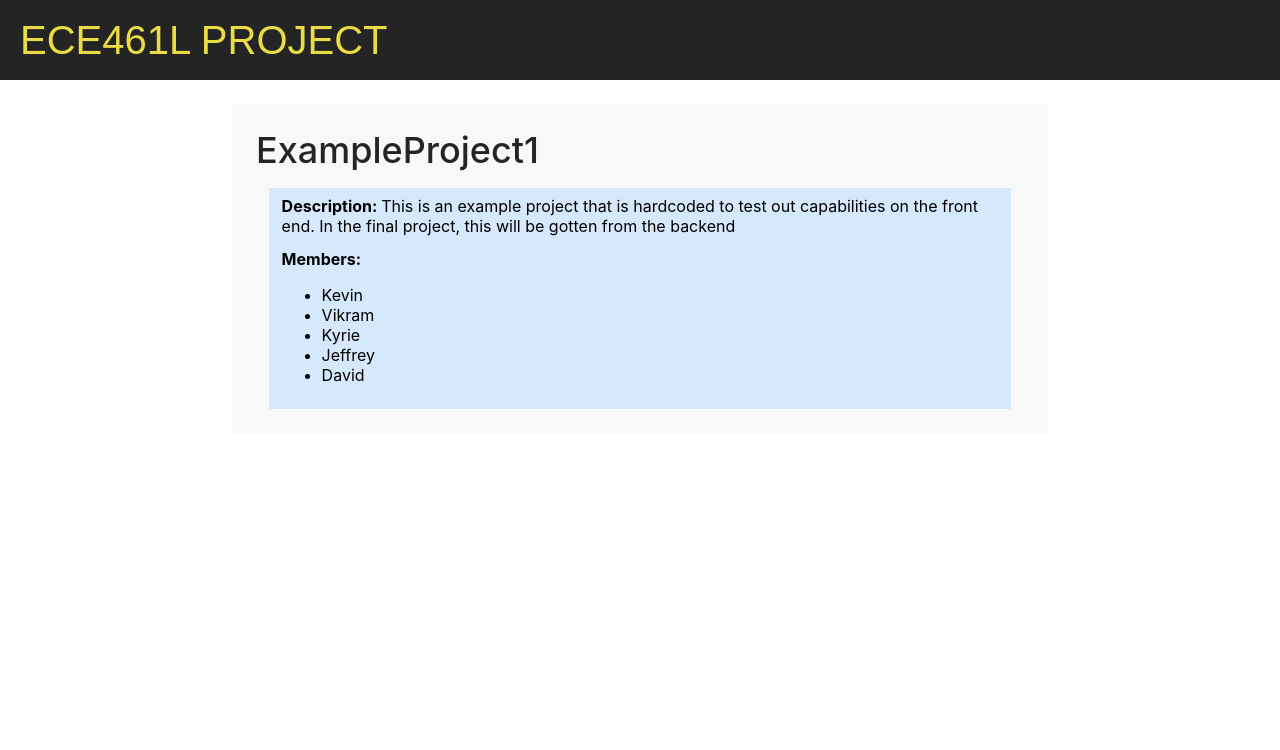
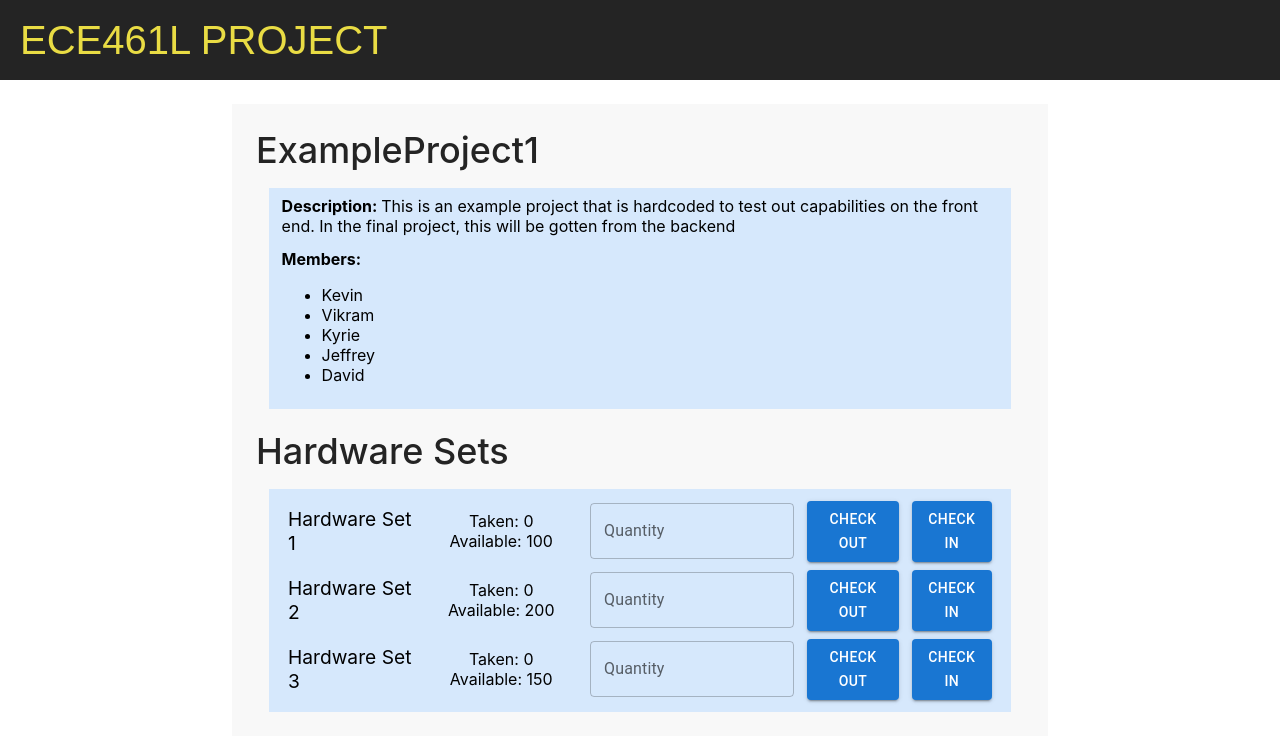
Before and after one commit to Zhangky11/ECE461L, a React (Create React App) app in the folder frontend/: page /projects/0 in a window 1280 px wide. Shown: the top 750 px of the page. Built offline with nearby package versions, Linux system fonts and the light colour scheme.

Commit message:
added hardware checkin/checkout UI

```diff
--- /dev/null
+++ b/frontend/src/Components/ProjectDetails/Hardware/HardwareSet.css
@@ -0,0 +1,66 @@
+.username {
+    color: #ffffff;
+    font-size: 25px;
+    font-weight: 500;
+    font-family: 'BebasNeue', sans-serif;
+    margin-right: 25px;
+    margin-top: 25px;
+}
+
+.project-table-container {
+    background: #f3dddd;
+    width: 1000px;
+    margin: auto;
+}
+
+.HWS {
+    display: flex;
+    flex-direction: row;
+    align-items: center;
+}
+
+.project-details {
+  display: flex;
+  flex-direction: row;
+  align-items: center;
+  justify-content: center;
+  width: 100%;
+}
+
+.centered-text {
+  display: flex;
+  flex-direction: column;
+  align-items: center;
+  justify-content: center;
+  margin: 0.5vh 0.5vw;
+}
+
+.hardware-name {
+  font-size: larger;
+  flex-basis: 18%;
+}
+
+.hardware-data {
+  flex-basis: 22%;
+}
+
+.hardware-inputs {
+  display: flex;
+  flex-direction: row;
+  flex-basis: 60%;
+  align-items: center;
+  justify-content: center;
+}
+
+
+.HW-section {
+  flex-basis: 50vw;
+}
+
+.hw-box {
+  display: flex;
+  flex-direction: column;
+  align-items: center;
+  justify-content: center;
+  margin: 0.5vh 0.5vw;
+}
--- /dev/null
+++ b/frontend/src/Components/ProjectDetails/Hardware/HardwareSet.jsx
@@ -0,0 +1,95 @@
+import React, {useState, useContext} from 'react'
+// import { UserContext } from '../../../App'
+import './HardwareSet.css'
+import Button from '@mui/material/Button';
+import TextField from '@mui/material/TextField';
+import axios from 'axios';
+import { useNavigate } from 'react-router-dom';
+import { Link } from 'react-router-dom';
+
+class HardwareSet extends React.Component {
+  constructor(props) {
+    super(props)
+    this.checkOutHw = this.checkOutHw.bind(this)
+    this.checkInHw = this.checkInHw.bind(this)
+    this.setQuantity = this.setQuantity.bind(this)
+    this.toggle = this.toggle.bind(this)
+    this.makeCall = this.makeCall.bind(this)
+    this.state = {
+      name: "Hardware Set 1",
+      capacity: 100,
+      quantity: "",
+      checkedOut: 0,
+    }
+  }
+
+  render() {
+    return (
+      <div className = "HWS">
+        <div className = "project-details">
+          <div className = "centered-text hardware-name">
+            {this.props.name}
+          </div>
+          <div className="centered-text hardware-data">
+            <div>Taken: {this.state.checkedOut}</div>
+            <div>Available: {this.props.capacity}</div>
+          </div>
+          <div className = "hardware-inputs">
+            <div className = "hw-box"><TextField id="outlined-basic" label="Quantity" variant="outlined" value={this.state.quantity} onChange={this.setQuantity} /></div>
+            <div className = "hw-box"><Button variant="contained" color="primary" onClick={this.checkOutHw}>Check Out</Button></div>
+            <div className = "hw-box"><Button variant="contained" color="primary" onClick={this.checkInHw}>Check In</Button></div>
+          </div>
+        </div>
+      </div>
+    )
+  }
+
+  async checkOutHw() {
+    var qty = this.state.quantity===""? 0 : parseInt(this.state.quantity);
+    // const response = await this.makeCall("checkout/" + this.props.projectid + "/" + qty)
+    // alert(response.qty + " hardware checked out")
+
+    var checkedOutVal = this.state.checkedOut + qty
+    if(checkedOutVal > this.props.capacity) checkedOutVal = this.props.capacity;
+    this.setState({
+      checkedOut: checkedOutVal
+    })
+
+  }
+
+  async checkInHw() {
+    var qty = this.state.quantity===""? 0 : parseInt(this.state.quantity);
+    if(qty === 'NaN' || qty == null) qty = 0;
+    // const response = await this.makeCall("checkin/" + this.props.projectid + "/" + qty);
+    // alert(response.qty + " hardware checked in")
+
+    var checkedInVal = this.state.checkedOut - qty
+    if(checkedInVal < 0) checkedInVal = 0;
+    this.setState({
+      checkedOut: checkedInVal
+    })
+  }
+
+  async makeCall(url) {
+    try {
+      const response = await axios.get("http://127.0.0.1:5000/" + url);
+      console.log(response.data);
+      return response.data;
+    } catch(err) {
+      console.error(err);
+    }
+    return null;
+  }
+
+  toggle() {
+    this.setState({
+      disabled: !this.state.disabled
+    })
+  }
+
+  setQuantity(event) {
+    this.setState({quantity: event.target.value});
+  }
+}
+
+export default HardwareSet
--- a/frontend/src/Components/ProjectDetails/ProjectDetails.css
+++ b/frontend/src/Components/ProjectDetails/ProjectDetails.css
@@ -15,7 +15,7 @@
     margin-left:20px;
 }
 
-.container {
+.project-container {
     display: flex;
     flex-direction: column;
     margin: auto;
@@ -24,7 +24,7 @@
     padding: 3vh;
     width: 60vw;
 }
-.body {
+.project-body {
     display: flex;
     flex-direction: column;
     margin: auto;
--- a/frontend/src/Components/ProjectDetails/ProjectDetails.jsx
+++ b/frontend/src/Components/ProjectDetails/ProjectDetails.jsx
@@ -1,6 +1,8 @@
 import React, {useContext, useState} from 'react'
 import { useNavigate, useParams } from 'react-router-dom';
 import axios from 'axios';
+// import HardwareSet from './HardwareSet/HardwareSet'
+import HardwareSet from './Hardware/HardwareSet'
 import './ProjectDetails.css'
 import { UserContext } from '../../App';
 
@@ -30,9 +32,9 @@ const ProjectDetails = () => {
                 <div className='bar-text'>ECE461L PROJECT</div>
                 <div className='username'>{user}</div>
             </div>
-            <div className='container'>
+            <div className='project-container'>
                 <div className='text'>{exampleProject.name}</div>
-                <div className='body'>
+                <div className='project-body'>
                     <div className='projectFeature'>
                         <b>Description: </b> {exampleProject.details}
                     </div>
@@ -44,8 +46,15 @@ const ProjectDetails = () => {
                             ))}
                         </ul>
                     </div>
-
-
+                </div>
+                <br/>
+                <div className='text'>Hardware Sets</div>
+                <div className='project-body'>
+                    <div className='hardware-area'>
+                        <HardwareSet name="Hardware Set 1" capacity='100'/>
+                        <HardwareSet name="Hardware Set 2" capacity='200'/>
+                        <HardwareSet name="Hardware Set 3" capacity='150'/>
+                    </div>
                 </div>
             </div>
 
```
